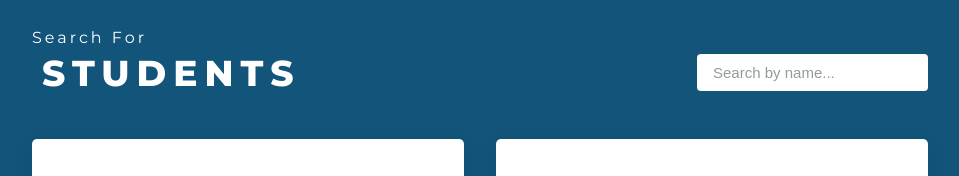
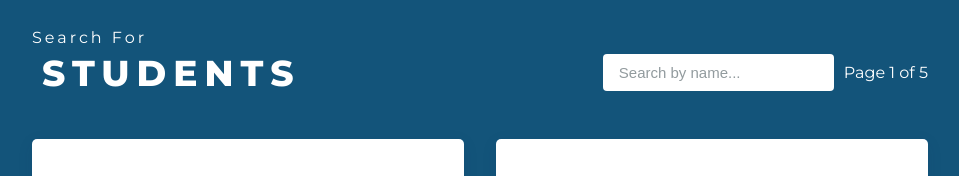
Before and after one commit to Matt-J-Hawes/Data-Filtering-and-Pagination, a plain HTML site: page Treehouse-Tech-Degree-Unit-2/index.html in a window 1280 px wide. Shown: the top 176 px of the page, without its empty margins (160-1119 px from the left). Drawn offline with Linux system fonts and the light colour scheme; grey boxes are pictures that could not be loaded.

Commit message:
Adding page number message

```diff
--- a/Treehouse-Tech-Degree-Unit-2/css/styles.css
+++ b/Treehouse-Tech-Degree-Unit-2/css/styles.css
@@ -49,6 +49,12 @@ h3{
   margin-bottom: -40px;
   color: white;
   letter-spacing: 3px
+}
+
+.pageMessage{
+  padding-left: 10px;
+  color: white;
+  margin-top: 1px
 }
 
 .student-search {
--- a/Treehouse-Tech-Degree-Unit-2/js/script.js
+++ b/Treehouse-Tech-Degree-Unit-2/js/script.js
@@ -8,16 +8,19 @@
 *                                                                                 *
 /**********************************************************************************/
 
-//GLOBAL VARIABLE
+//GLOBAL VARIABLES
+const body = document.querySelector('body')
 const paginationDiv = document.querySelector('.pagination')
 const studentList = document.querySelector(".student-list")
 const ul = document.querySelector(".link-list")
 const header = document.querySelector('.header')
+const pageNumberMessage = document.createElement('p')
+pageNumberMessage.className = 'pageMessage'
 header.innerHTML =
  `<h2>Students</h2>
- <label for="search" class="student-search">
-	<input id="search" placeholder="Search by name...">
-</label>`
+	 <label for="search" class="student-search">
+	 <input id="search" placeholder="Search by name...">
+  </label>`
 const searchButton = header.querySelector('button')
 const searchInput = header.querySelector('input')
 
@@ -46,10 +49,13 @@ function addPagination(list){
 	const numOfPages = Math.ceil(list.length/9);
 	for(let i = 1; i <= numOfPages; i++){
 		ul.insertAdjacentHTML("beforeend", `
-			<li><button type="button">${i}</button></li>`)
+			<a href="#"><li><button type="button">${i}</button></li></a>`)
     };
     const buttonOne = ul.querySelector("button");
-	buttonOne.className = "active"
+	buttonOne.className = "active";
+	//SET DEFAULT PAGE NUMBER TO ONE
+	pageNumberMessage.innerHTML = `Page 1 of 5`
+    header.appendChild(pageNumberMessage);
 	//BUTTON EVENT LISTENER - CHANGES PAGE
 	ul.addEventListener("click", function(e){
 	const currentPage = e.target;
@@ -58,6 +64,7 @@ function addPagination(list){
 				notActive.className = ''
 				currentPage.className = 'active'
 			showPage(data, currentPage.innerHTML)
+			pageNumberMessage.innerHTML = `Page ${currentPage.innerHTML} of 5`
 		};
 	});
  };
```
Also changed, not shown: 1 other file.
